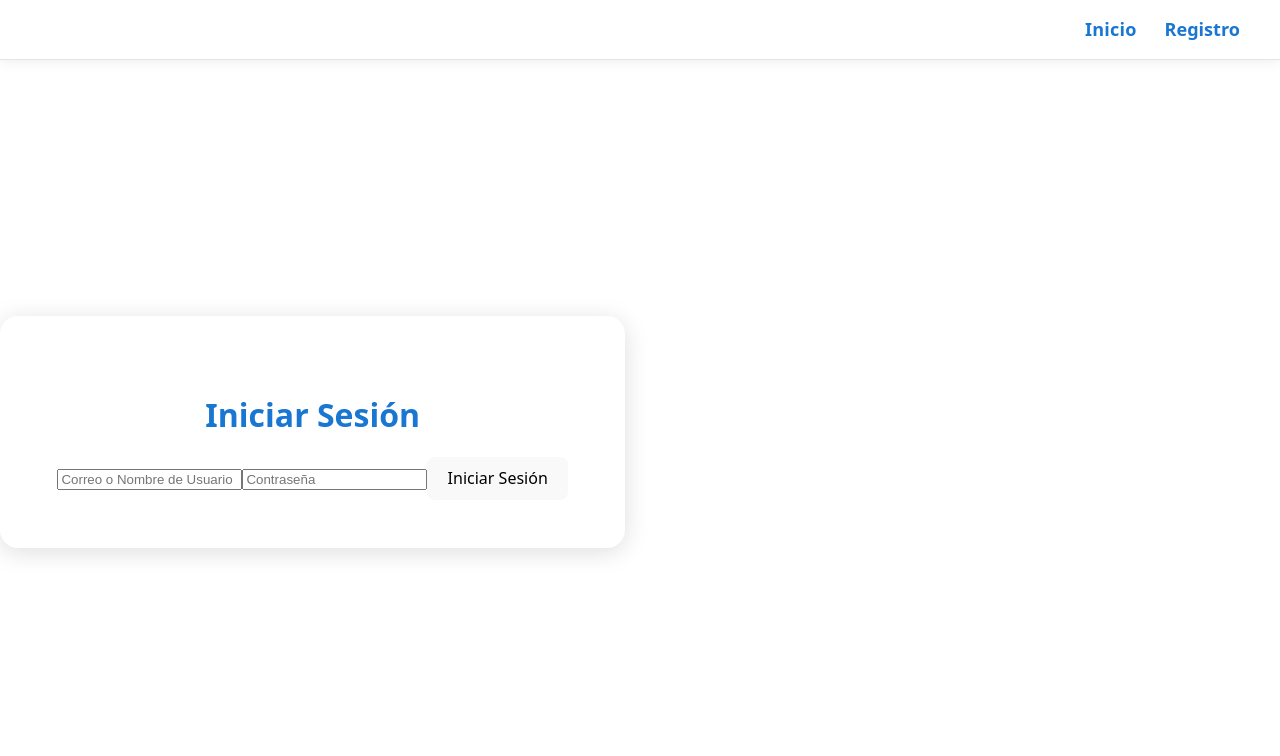
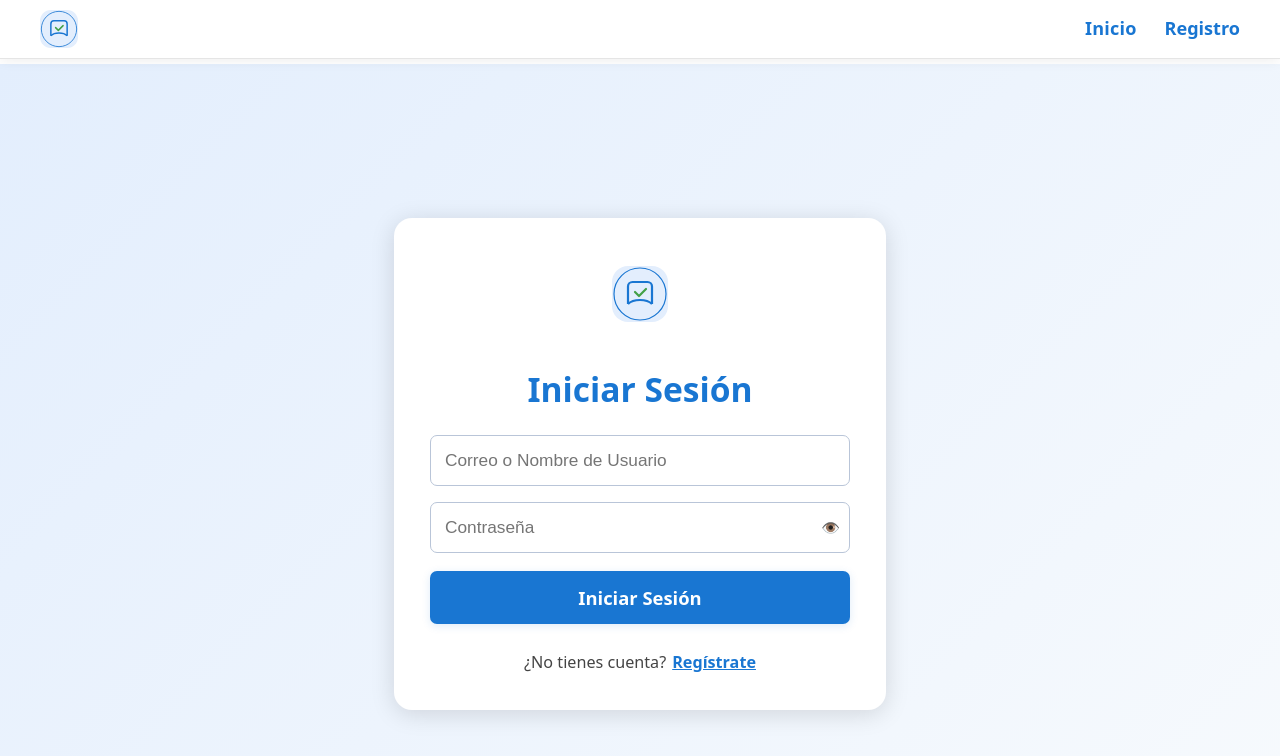
Before and after one commit to Canx/moodle_ai, a React (Vite) app in the folder frontend/: page /login in a window 1280 px wide. Shown: the top 756 px of the page. Built offline with nearby package versions, Linux system fonts and the light colour scheme.

Commit message:
Añadido logo y mejorado UI

```diff
--- a/frontend/src/App.jsx
+++ b/frontend/src/App.jsx
@@ -28,10 +28,19 @@ function App() {
 
   return (
     <Router>
+      <>
         <header style={{position: 'fixed', top: 0, left: 0, width: '100%', background: '#fff', boxShadow: '0 2px 12px #0001', zIndex: 1000, padding: '0 0', borderBottom: '1px solid #e5e5e5'}}>
-        <nav style={{display: 'flex', alignItems: 'center', justifyContent: 'flex-end', gap: 28, padding: '16px 36px', maxWidth: 1200, margin: '0 auto'}}>
+          <nav style={{display: 'flex', alignItems: 'center', justifyContent: 'space-between', padding: '10px 36px', maxWidth: 1200, margin: '0 auto'}}>
+            <div style={{display: 'flex', alignItems: 'center', gap: 16}}>
+              <Link to="/" style={{display: 'flex', alignItems: 'center', marginRight: 18, textDecoration: 'none'}} aria-label="Inicio">
+                <img src="/logo.svg" alt="Logo" style={{width: 38, height: 38, display: 'block'}} />
+              </Link>
+            </div>
+            <div style={{display: 'flex', alignItems: 'center', gap: 28}}>
               <Link to="/" style={{color: '#1976d2', textDecoration: 'none', fontWeight: 600, fontSize: '1.13rem', letterSpacing: '.01em'}}>Inicio</Link>
-          {!usuarioId && <Link to="/registro" style={{color: '#1976d2', textDecoration: 'none', fontWeight: 600, fontSize: '1.13rem'}}>Registro</Link>}
+              {!usuarioId && (
+                <Link to="/registro" style={{color: '#1976d2', textDecoration: 'none', fontWeight: 600, fontSize: '1.13rem'}}>Registro</Link>
+              )}
               {usuarioId && (
                 <>
                   <Link to={`/usuario/${usuarioId}`} style={{color: '#1976d2', textDecoration: 'none', fontWeight: 600, fontSize: '1.13rem'}}>Mi Cuenta</Link>
@@ -42,6 +51,7 @@ function App() {
                   </button>
                 </>
               )}
+            </div>
           </nav>
         </header>
         <div style={{paddingTop: 64}}>
@@ -71,6 +81,7 @@ function App() {
             <Route path="/usuario/:usuarioId/cuentas/:cuentaId/cursos/:cursoId/tareas/:tareaId/detalle" element={<TareaIndividual />} />
           </Routes>
         </div>
+      </>
     </Router>
   );
 }
--- a/frontend/src/Inicio.jsx
+++ b/frontend/src/Inicio.jsx
@@ -4,8 +4,8 @@ import { Link } from "react-router-dom";
 export default function Inicio() {
   return (
     <div style={{minHeight: 'calc(100vh - 64px)', display: 'flex', alignItems: 'center', justifyContent: 'center', background: 'transparent'}}>
-      <div style={{maxWidth: 700, width: '100%', background: '#fff', borderRadius: 18, boxShadow: '0 4px 24px #0002', padding: '48px 36px', textAlign: 'center'}}>
-        <img src="/logo192.png" alt="Logo" style={{width: 90, marginBottom: 24, opacity: 0.9}} />
+      <div style={{width: '95%', margin: '0 auto', background: '#fff', borderRadius: 18, boxShadow: '0 4px 24px #0002', padding: '48px 36px', textAlign: 'center'}}>
+        <img src="/logo.svg" alt="Logo" style={{width: 90, height: 90, marginBottom: 24, opacity: 0.9, display: 'inline-block'}} />
         <h1 style={{color: '#1976d2', fontSize: '2.5rem', marginBottom: 18}}>Bienvenido a Moodle AI Tasks</h1>
         <p style={{color: '#444', fontSize: '1.18rem', marginBottom: 38}}>
           Gestiona y sincroniza tus tareas de Moodle de forma sencilla y visual.<br/>
--- a/frontend/src/Login.jsx
+++ b/frontend/src/Login.jsx
@@ -24,23 +24,62 @@ function Login({ setUsuarioId }) {
     }
   };
 
+  const [mostrarContrasena, setMostrarContrasena] = useState(false);
+
   return (
-    <div style={{width: '95%', margin: '60px auto', background: '#fff', borderRadius: 18, boxShadow: '0 4px 24px #0002', padding: '48px 36px', textAlign: 'center'}}>
-      <h2 style={{color: '#1976d2', fontSize: '2rem', marginBottom: 18}}>Iniciar Sesión</h2>
-      {mensaje && <p className="text-red-500">{mensaje}</p>}
+    <div style={{width: '100vw', minHeight: '100vh', background: 'linear-gradient(135deg, #e3eefd 0%, #f7fafd 100%)', display: 'flex', alignItems: 'center', justifyContent: 'center'}}>
+      <div style={{width: 420, maxWidth: '95vw', background: '#fff', borderRadius: 18, boxShadow: '0 4px 24px #0002', padding: '48px 36px 36px 36px', textAlign: 'center', margin: '30px 0'}}>
+        <div style={{marginBottom: 18}}>
+          {/* SVG de libro abierto con check */}
+          <svg width="56" height="56" viewBox="0 0 56 56" fill="none" xmlns="http://www.w3.org/2000/svg" style={{marginBottom: 8}}>
+            <rect width="56" height="56" rx="16" fill="#e3eefd"/>
+            <path d="M16 38V20.5C16 18.0147 18.0147 16 20.5 16H35.5C37.9853 16 40 18.0147 40 20.5V38" stroke="#1976d2" strokeWidth="2.2" strokeLinejoin="round"/>
+            <path d="M16 38C17.5 36.5 21.5 34 28 34C34.5 34 38.5 36.5 40 38" stroke="#1976d2" strokeWidth="2.2" strokeLinejoin="round"/>
+            <path d="M23 26L27 30L34 23" stroke="#43a047" strokeWidth="2.2" strokeLinecap="round" strokeLinejoin="round"/>
+            <circle cx="28" cy="28" r="26" stroke="#1976d2" strokeWidth="1.2"/>
+          </svg>
+        </div>
+        <h2 style={{color: '#1976d2', fontSize: '2.1rem', marginBottom: 20, fontWeight: 700}}>Iniciar Sesión</h2>
+        {mensaje && <div style={{background: '#fdecea', color: '#d32f2f', borderRadius: 6, padding: '10px 0', marginBottom: 16, fontWeight: 500, fontSize: '1.07rem'}}>{mensaje}</div>}
         <input
           type="text"
           placeholder="Correo o Nombre de Usuario"
           value={identificador}
           onChange={(e) => setIdentificador(e.target.value)}
+          style={{width: '100%', padding: '14px 14px', borderRadius: 7, border: '1.5px solid #b9c5d8', marginBottom: 16, fontSize: '1.08rem', outline: 'none', boxSizing: 'border-box'}}
+          autoFocus
         />
+        <div style={{position: 'relative', width: '100%', marginBottom: 18}}>
           <input
-        type="password"
+            type={mostrarContrasena ? 'text' : 'password'}
             placeholder="Contraseña"
             value={contrasena}
             onChange={(e) => setContrasena(e.target.value)}
+            style={{width: '100%', padding: '14px 46px 14px 14px', borderRadius: 7, border: '1.5px solid #b9c5d8', fontSize: '1.08rem', outline: 'none', boxSizing: 'border-box'}}
           />
-      <button onClick={iniciarSesion}>Iniciar Sesión</button>
+          <button
+            type="button"
+            onClick={() => setMostrarContrasena(m => !m)}
+            style={{position: 'absolute', right: 10, top: '50%', transform: 'translateY(-50%)', background: 'none', border: 'none', color: '#1976d2', fontWeight: 600, cursor: 'pointer', fontSize: 15, padding: 0}}
+            tabIndex={-1}
+            aria-label={mostrarContrasena ? 'Ocultar contraseña' : 'Mostrar contraseña'}
+          >
+            {mostrarContrasena ? '🙈' : '👁️'}
+          </button>
+        </div>
+        <button
+          onClick={iniciarSesion}
+          style={{width: '100%', background: '#1976d2', color: '#fff', border: 'none', borderRadius: 7, padding: '14px 0', fontWeight: 700, fontSize: '1.15rem', marginBottom: 18, boxShadow: '0 2px 8px #1976d225', cursor: 'pointer', transition: 'background 0.2s'}}
+          onMouseOver={e => e.currentTarget.style.background='#1456a0'}
+          onMouseOut={e => e.currentTarget.style.background='#1976d2'}
+        >
+          Iniciar Sesión
+        </button>
+        <div style={{marginTop: 8, fontSize: '1.01rem', color: '#444'}}>
+          ¿No tienes cuenta?
+          <a href="/registro" style={{color: '#1976d2', marginLeft: 6, textDecoration: 'underline', fontWeight: 600}}>Regístrate</a>
+        </div>
+      </div>
     </div>
   );
 }
--- a/frontend/src/Usuario.jsx
+++ b/frontend/src/Usuario.jsx
@@ -3,20 +3,47 @@ import { Link, useParams } from "react-router-dom";
 
 function Usuario() {
   const { usuarioId } = useParams();
+  const [nombre, setNombre] = React.useState("");
+  const [loading, setLoading] = React.useState(true);
+  const [error, setError] = React.useState(null);
+
+  React.useEffect(() => {
+    const fetchNombre = async () => {
+      setLoading(true);
+      setError(null);
+      try {
+        const res = await fetch(`/api/usuarios/${usuarioId}`);
+        if (res.ok) {
+          const data = await res.json();
+          setNombre(data.nombre || "");
+        } else {
+          setError("No se pudo obtener el nombre de usuario");
+        }
+      } catch (e) {
+        setError("Error de red al obtener usuario");
+      }
+      setLoading(false);
+    };
+    fetchNombre();
+  }, [usuarioId]);
 
   return (
     <div style={{width: '95%', margin: '60px auto', background: '#fff', borderRadius: 18, boxShadow: '0 4px 24px #0002', padding: '48px 36px', textAlign: 'center'}}>
-      <h2 style={{color: '#1976d2', fontSize: '2rem', marginBottom: 18}}>Bienvenido, Usuario {usuarioId}</h2>
-      <nav>
-        <ul>
-          <li>
-            <Link to={`/usuario/${usuarioId}/cuentas`}>Gestionar Cuentas de Moodle</Link>
-          </li>
-          <li>
-            <Link to="/">Volver al Inicio</Link>
-          </li>
-        </ul>
-      </nav>
+      {loading ? (
+        <h2 style={{color: '#1976d2', fontSize: '2.2rem', marginBottom: 18, fontWeight: 700}}>Cargando...</h2>
+      ) : error ? (
+        <h2 style={{color: '#d32f2f', fontSize: '1.5rem', marginBottom: 18, fontWeight: 600}}>{error}</h2>
+      ) : (
+        <h2 style={{color: '#1976d2', fontSize: '2.2rem', marginBottom: 18, fontWeight: 700}}>Bienvenido, <span style={{fontWeight:800}}>{nombre}</span></h2>
+      )}
+      <div style={{display:'flex', justifyContent:'center', gap: 24, marginTop: 32}}>
+        <Link to={`/usuario/${usuarioId}/cuentas`} style={{background: '#e3eefd', color: '#1976d2', border: 'none', borderRadius: 6, padding: '14px 32px', fontWeight: 600, fontSize: '1.12rem', textDecoration: 'none', transition: 'background 0.2s'}} onMouseOver={e => e.currentTarget.style.background='#d1e2fc'} onMouseOut={e => e.currentTarget.style.background='#e3eefd'}>
+          Gestionar Cuentas de Moodle
+        </Link>
+        <Link to="/" style={{background: '#e3eefd', color: '#1976d2', border: 'none', borderRadius: 6, padding: '14px 32px', fontWeight: 600, fontSize: '1.12rem', textDecoration: 'none', transition: 'background 0.2s'}} onMouseOver={e => e.currentTarget.style.background='#d1e2fc'} onMouseOut={e => e.currentTarget.style.background='#e3eefd'}>
+          Volver al Inicio
+        </Link>
+      </div>
     </div>
   );
 }
```
Also changed, not shown: frontend/src/CursosDeCuenta.jsx (+24 -14 lines), frontend/public/logo.svg (added), 1 other file (tests, documents, lock files or other folders). Lines whose indentation alone changed are shown as unchanged.
